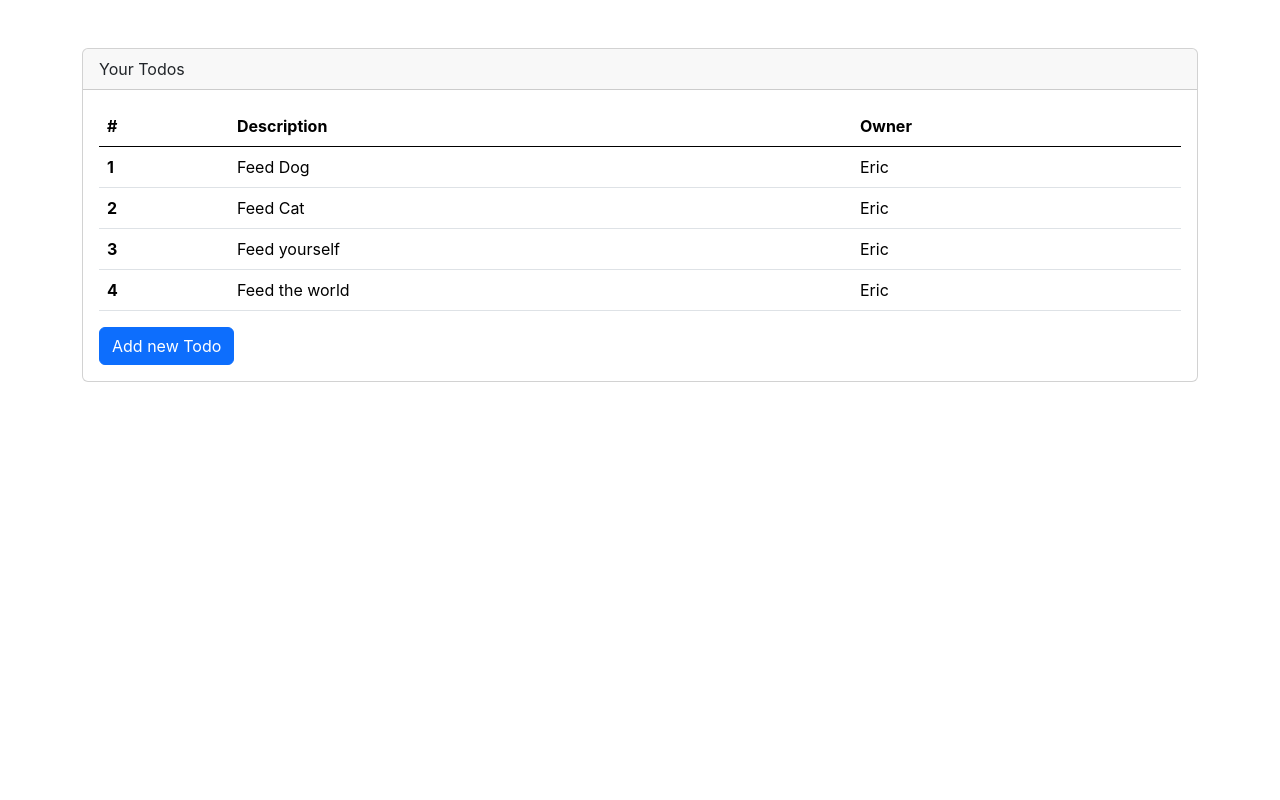
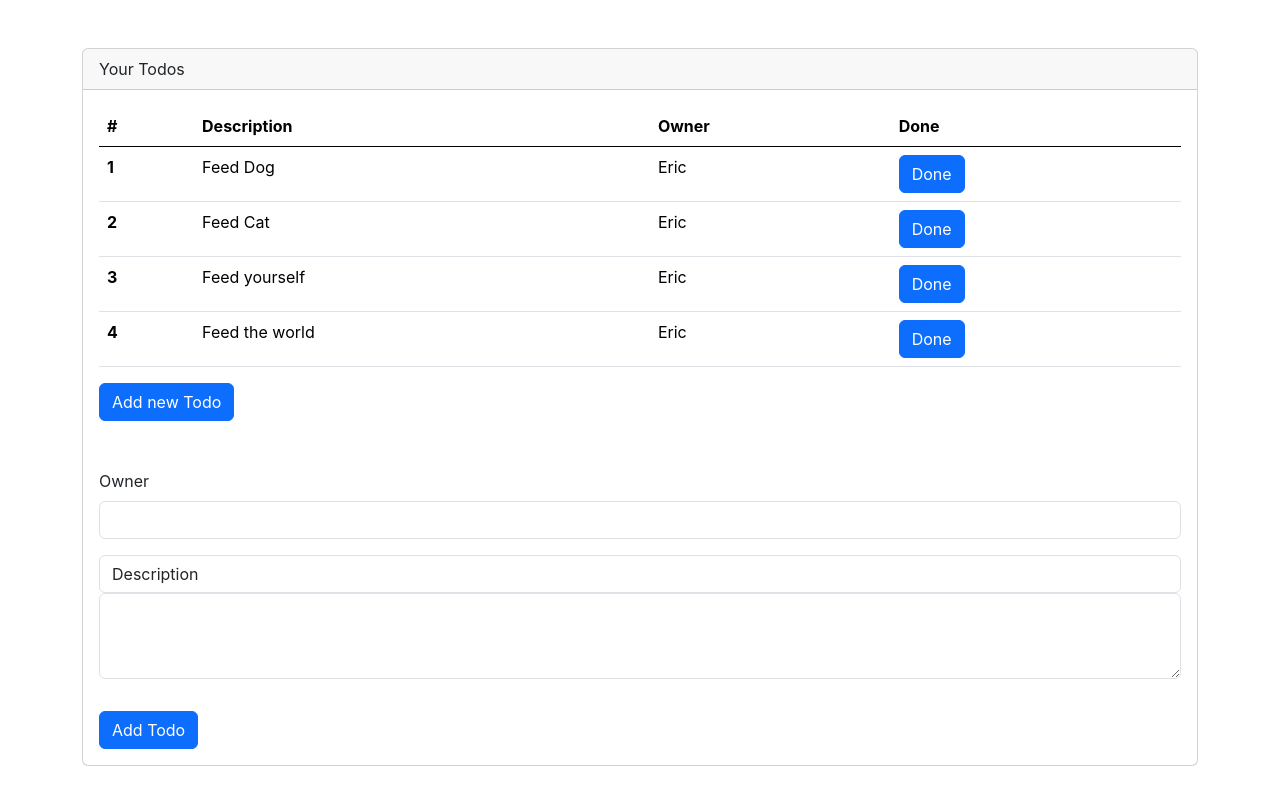
Before and after one commit to Slackjaw1431/todo-app, a React (Create React App) app: page / in a window 1280 px wide. Built offline with nearby package versions, Linux system fonts and the light colour scheme.

Commit message:
Added delete and refactored old

```diff
--- a/src/App.js
+++ b/src/App.js
@@ -1,84 +1,57 @@
-import React, {useState} from 'react'
+import React, { useState } from 'react'
 import './App.css';
 import TodoTable from './components/TodoTable';
-
-// const todosInFile = [
-//   {rowNumber : 3, rowDescription: "Feed yourself", rowOwner: "Eric"},
-//   {rowNumber : 4, rowDescription: "Feed the world", rowOwner: "Eric"}
-// ]
-
+import NewTodoForm from './components/NewTodoForm';
 
 function App() {
 
-  const [todosInFile, setTodos] = useState([
+  const [todos, setTodos] = useState([
+    { rowNumber: 1, rowDescription: "Feed Dog", rowOwner: "Eric"},
+    { rowNumber: 2, rowDescription: "Feed Cat", rowOwner: "Eric"},
     { rowNumber: 3, rowDescription: "Feed yourself", rowOwner: "Eric" },
     { rowNumber: 4, rowDescription: "Feed the world", rowOwner: "Eric" },
   ]);
 
-  let counter = todosInFile.length+2;
+  const addTodo = (description, owner) => {
+    let rowNumber = 0;
 
-  // const addTodo = () => {
-  //   if (todosInFile.length > 0) {
-  //     const newTodo = {
-  //       rowNumber: ++counter,
-  //       rowDescription: "Feed the universe",
-  //       rowOwner: "Eric",
-  //     };
-  //     // todosInFile.push(newTodo);
-  //     setTodos(todosInFile => [...todosInFile, newTodo])
-  //     console.log(todosInFile);
-  //   }
-  // };
-
-  function addTodo() {
-    if(counter <= 4){
-      addTodoSmall();
+    if (todos.length > 0) {
+       rowNumber = todos[todos.length - 1].rowNumber + 1;
     }
-    else if (counter >= 5 && counter < 6){
-      addTodoBig();
+    else {
+      rowNumber = 1;
     }
-
+    const newTodo = {
+      rowNumber : rowNumber,
+      rowDescription: description,
+      rowOwner: owner
+    };
+    setTodos(todos => [...todos, newTodo])
+    console.log(todos);
   }
 
-  function addTodoBig() {
-    let newTodo = {
-      rowNumber: ++counter,
-      rowDescription: "Feed Galactus",
-      rowOwner: "Eric",
-    };
-    // todosInFile.push(newTodo);
-    setTodos((todosInFile) => [...todosInFile, newTodo]);
-    console.log(todosInFile);
-
+  const deleteTodo = (deleteTodoRowNumber) => {
+    let filtered = todos.filter(function (value) {
+      return value.rowNumber != deleteTodoRowNumber;
+    });
+    setTodos(filtered);
   }
 
-  function addTodoSmall() {
-    let newTodo = {
-      rowNumber: ++counter,
-      rowDescription: "Feed the universe",
-      rowOwner: "Eric",
-    };
-    // todosInFile.push(newTodo);
-    setTodos((todosInFile) => [...todosInFile, newTodo]);
-    console.log(todosInFile);
-
-    }
-
   return (
-
     <div className="mt-5 container">
       <div className="card">
         <div className="card-header">Your Todos</div>
         <div className="card-body">
-        <TodoTable
-          todosInFile = {todosInFile}
-        />
-        <button className='btn btn-primary' onClick={addTodo}>Add new Todo</button>
+          <TodoTable todos={todos}  deleteTodo = {deleteTodo} />
+          <button className="btn btn-primary" onClick='NewTodoForm'>
+            Add new Todo
+          </button>
+          <NewTodoForm addTodo={addTodo}></NewTodoForm>
+          {/* key value pair */}
         </div>
       </div>
     </div>
-  );
-}
-
+   );
+  }
 
 export default App;
--- /dev/null
+++ b/src/components/NewTodoForm.js
@@ -0,0 +1,37 @@
+import React, { useState } from 'react';
+
+function NewTodoForm(props) {
+
+    const [description, setDescription] = useState('');
+
+    const [owner, setOwner] = useState('');
+
+    const submitTodo = (event) => {
+        if(description != '' && owner != ''){
+            props.addTodo(description, owner)
+            setDescription('');
+            setOwner('');
+        }
+    };
+
+    return(
+        <div className='mt-5'>
+            {/* //margin top 5 */}
+            <form>
+                <div className='mb-3'>
+                    <label className='form-label'>Owner</label>
+                    <input type='text' className='form-control' required onChange={e => setOwner(e.target.value)}
+                    value={owner}></input>
+                </div>
+                <div className='mb-3'>
+                    <label className='form-control'>Description</label>
+                    <textArea className='form-control' rows={3} required onChange={e => setDescription(e.target.value)}
+                    value={description}></textArea>
+                </div>
+                <button type="button" className='btn btn-primary mt-3' onClick={submitTodo}>Add Todo</button>
+            </form>
+        </div>
+    )
+}
+
+export default NewTodoForm
--- a/src/components/TodoRowItem.js
+++ b/src/components/TodoRowItem.js
@@ -1,29 +1,21 @@
-function TodoRowItem() {
+function TodoRowItem(props) {
     //must return only one parent
-
-    const item = {
-        rowNumber: 1,
-        rowDescription: "Feed Dog",
-        rowOwner: "Eric",
-    };
-
-    const item2 = {
-        rowNumber: 2,
-        rowDescription: "Feed Cat",
-        rowOwner: "Eric",
-    };
-
-    const todos = [ item, item2 ];
-
-    for (let item of todos) {
         return (
           <tr>
-            <th scope="row">{item.rowNumber}</th>
-            <td>{item.rowDescription}</td>
-            <td>{item.rowOwner}</td>
+            <th scope="row">{props.rowNumber}</th>
+            <td>{props.rowDescription}</td>
+            <td>{props.rowOwner}</td>
+            <td>
+              {" "}
+              <button
+                className="btn btn-primary"
+                onClick={() => props.deleteTodo(props.rowNumber)}
+              >
+                Done
+              </button>
+            </td>
           </tr>
         );
     }
-};
 
     export default TodoRowItem;
--- a/src/components/TodoTable.js
+++ b/src/components/TodoTable.js
@@ -8,22 +8,18 @@ function TodoTable(props){
             <th scope="col">#</th>
             <th scope="col">Description</th>
             <th scope="col">Owner</th>
+            <th scope="col">Done</th>
           </tr>
         </thead>
         <tbody>
-          <TodoRowItem />
-          <tr>
-            <th scope="row">2</th>
-            <td>Feed Cat</td>
-            <td>Eric</td>
-          </tr>
-          {props.todosInFile.map((todoInFile) => (
-            <tr>
-              <th scope="row">{todoInFile.rowNumber}</th>
-              <td>{todoInFile.rowDescription}</td>
-              <td>{todoInFile.rowOwner}</td>
-              {/* //ignore hihglight, just trying out things, better to use a method */}
-            </tr>
+          {props.todos.map((todos) => (
+            <TodoRowItem
+              key={todos.rowNumber}
+              rowNumber={todos.rowNumber}
+              rowDescription={todos.rowDescription}
+              rowOwner={todos.rowOwner}
+              deleteTodo={props.deleteTodo}
+            />
           ))}
         </tbody>
       </table>
```
